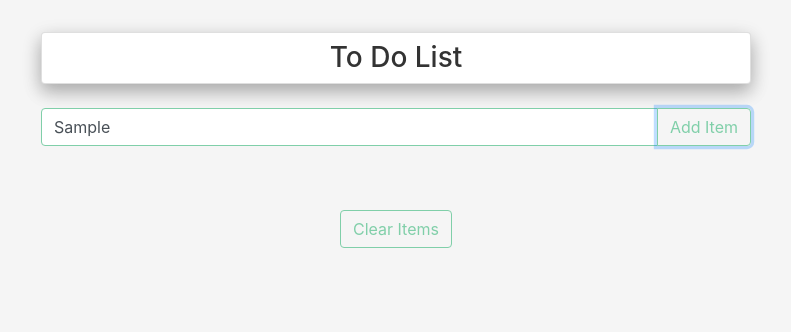
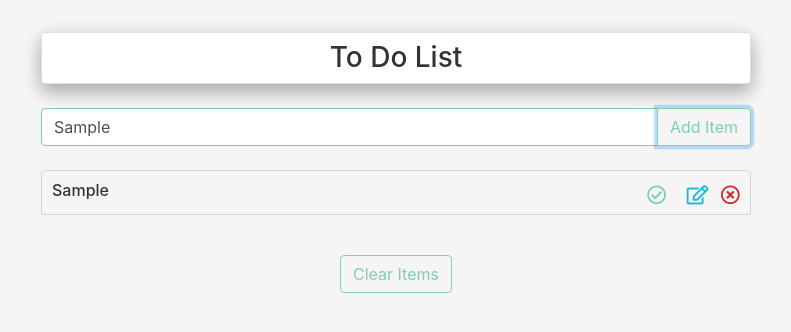
Before and after one commit to oussou-dev/CRUDvanillaJS, a website built with Parcel: page index.html in a window 1280 px wide. Both pictures are taken after typing "Sample" into the empty fields and a click on the button "Add Item". Shown: the whole page, without its empty margins (244-1035 px from the left). Built offline with nearby package versions, Linux system fonts and the light colour scheme.

Commit message:
Add function addItem()

```diff
--- a/css/main.css
+++ b/css/main.css
@@ -39,6 +39,10 @@ body {
 .item {
 	display: flex;
 	justify-content: space-between;
+	border: 1px solid rgba(0, 0, 0, 0.125);
+	border-top-left-radius: 0.25rem;
+	border-top-right-radius: 0.25rem;
+	padding: 10px 10px 5px 10px;
 }
 .item-icon {
 	font-size: 1.2rem;
--- a/index.html
+++ b/index.html
@@ -13,7 +13,8 @@
 	<link href="https://fonts.googleapis.com/css?family=Courgette" rel="stylesheet">
 
 	<!-- font awesome -->
-	<link rel="stylesheet" href="https://stackpath.bootstrapcdn.com/font-awesome/4.7.0/css/font-awesome.min.css">
+	<link rel="stylesheet" href="https://use.fontawesome.com/releases/v5.7.0/css/all.css" integrity="sha384-lZN37f5QGtY3VHgisS14W3ExzMWZxybE1SJSEsQp9S+oqd12jhcu+A56Ebc1zFSJ"
+	 crossorigin="anonymous">
 	<title>TodoList</title>
 	<style>
 	</style>
@@ -38,10 +39,10 @@
     </form>
     <div class="item-container">
      <!-- end of form  -->
-     <div class="item-list my-5">
+     <div class="list-item my-4">
         <!-- single item -->
-      <!-- <div class="item my-3">
-      <h5 class="item-name text-capitalize">laundry</h5>
+        <!-- <div class="item">
+            <h6 class="item-name text-capitalize">laundry</h6>
             <div class="item-icons">
                 <a href="#" class="complete-item mx-2 item-icon"><i class="far fa-check-circle"></i></a>
                 <a href="#" class="edit-item mx-2 item-icon"><i class="far fa-edit"></i></a>
--- a/js/app.js
+++ b/js/app.js
@@ -1,15 +1,13 @@
-// gets element
-
+// get elements
 const itemForm = document.getElementById("itemForm")
 const itemInput = document.getElementById("itemInput")
-const itemList = document.querySelector(".item-list")
+const itemList = document.querySelector(".list-item")
 const clearBtn = document.getElementById("clearList")
 const feedback = document.querySelector(".feedback")
 
 let itemData = []
 
 // form submission
-
 itemForm.addEventListener("submit", e => {
 	e.preventDefault()
 
@@ -23,7 +21,7 @@ itemForm.addEventListener("submit", e => {
 	}
 })
 
-// feedback funtio
+// feedback function
 showFeedback = (text, action) => {
 	// display feedback
 	feedback.classList.add("showItem", `alert-${action}`)
@@ -33,3 +31,18 @@ showFeedback = (text, action) => {
 		feedback.classList.remove("showItem", `alert-${action}`)
 	}, 1500)
 }
+
+// addItem function
+addItem = value => {
+	const div = document.createElement("div")
+	div.classList.add("item", "my-3")
+	div.innerHTML = `
+		<h6 class="item-name text-capitalize">${value}</h6>
+		<div class="item-icons">
+			<a href="#" class="complete-item mx-2 item-icon"><i class="far fa-check-circle"></i></a>
+			<a href="#" class="edit-item mx-2 item-icon"><i class="far fa-edit"></i></a>
+			<a href="#" class="delete-item item-icon"><i class="far fa-times-circle"></i></a>
+		</div>
+	`
+	itemList.appendChild(div)
+}
```
Lines whose indentation alone changed are shown as unchanged.
